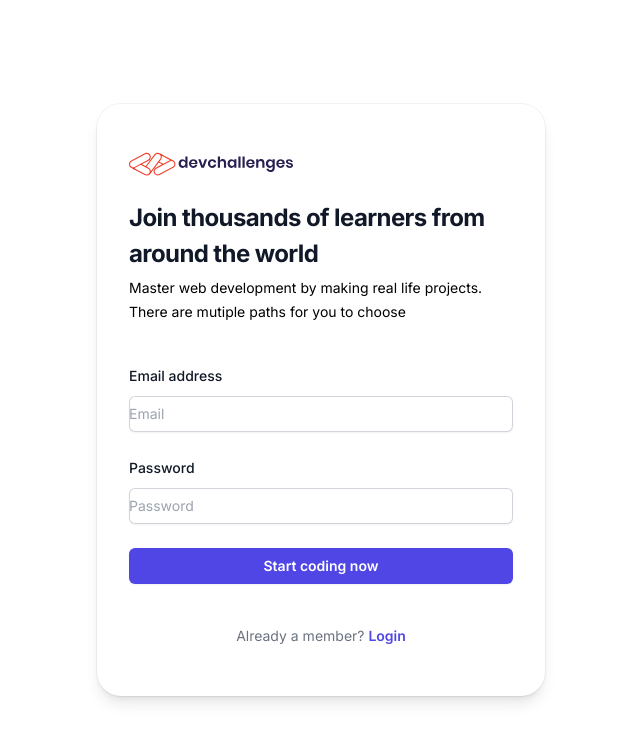
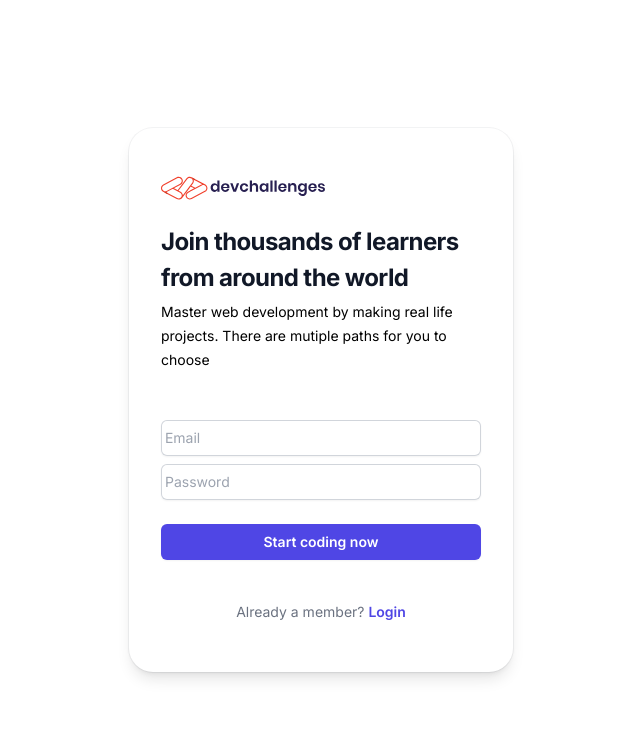
Before and after one commit to carmtsang/authentication-app, a Next.js app: page /register in a window 1280 px wide. Shown: the top 742 px of the page, without its empty margins (319-959 px from the left). Built offline with nearby package versions, Linux system fonts and the light colour scheme.

Commit message:
remove label

```diff
--- a/app/login/page.js
+++ b/app/login/page.js
@@ -1,3 +1,4 @@
+import { FontAwesomeIcon } from "@fortawesome/react-fontawesome";
 import Image from "next/image";
 import Link from "next/link";
 
@@ -8,7 +9,7 @@ const LOGIN = "Login";
 export default function Login() {
   return (
     <main className="h-screen flex items-center justify-center">
-      <div className="w-screen max-w-md flex-auto overflow-hidden rounded-3xl bg-white text-sm leading-6 shadow-lg ring-1 ring-gray-900/5">
+      <div className="w-screen max-w-sm flex-auto overflow-hidden rounded-3xl bg-white text-sm leading-6 shadow-lg ring-1 ring-gray-900/5">
         <div className="flex min-h-full flex-1 flex-col justify-center px-6 py-12 lg:px-8">
           <div className="sm:mx-auto sm:w-full sm:max-w-sm">
             <Image
@@ -18,42 +19,23 @@ export default function Login() {
               alt="devchallenge logo"
               className="h-6 w-auto"
             />
-
             <h2 className="mt-6 text-2xl font-bold leading-9 tracking-tight text-gray-900">
               {LOGIN}
             </h2>
           </div>
-
           <div className="mt-10 sm:mx-auto sm:w-full sm:max-w-sm">
             <form className="space-y-6" action="#" method="POST">
               <div>
-                <label
-                  htmlFor="email"
-                  className="block text-sm font-medium leading-6 text-gray-900"
-                >
-                  Email address
-                </label>
                 <div className="mt-2">
                   <input
                     id="email"
                     name="email"
                     type="email"
                     autoComplete="email"
-                    placeholder="Email"
+                    placeholder=" Email"
                     required
                     className="block w-full rounded-md border-0 py-1.5 text-gray-900 shadow-sm ring-1 ring-inset ring-gray-300 placeholder:text-gray-400 focus:ring-2 focus:ring-inset focus:ring-indigo-600 sm:text-sm sm:leading-6"
                   />
-                </div>
-              </div>
-
-              <div>
-                <div className="flex items-center justify-between">
-                  <label
-                    htmlFor="password"
-                    className="block text-sm font-medium leading-6 text-gray-900"
-                  >
-                    Password
-                  </label>
                 </div>
                 <div className="mt-2">
                   <input
@@ -61,7 +43,7 @@ export default function Login() {
                     name="password"
                     type="password"
                     autoComplete="current-password"
-                    placeholder="Password"
+                    placeholder=" Password"
                     required
                     className="block w-full rounded-md border-0 py-1.5 text-gray-900 shadow-sm ring-1 ring-inset ring-gray-300 placeholder:text-gray-400 focus:ring-2 focus:ring-inset focus:ring-indigo-600 sm:text-sm sm:leading-6"
                   />
--- a/app/register/page.js
+++ b/app/register/page.js
@@ -11,7 +11,7 @@ const REGISTER_BTN = "Start coding now";
 export default function Register() {
   return (
     <main className="h-screen flex items-center justify-center">
-      <div className="w-screen max-w-md flex-auto overflow-hidden rounded-3xl bg-white text-sm leading-6 shadow-lg ring-1 ring-gray-900/5">
+      <div className="w-screen max-w-sm flex-auto overflow-hidden rounded-3xl bg-white text-sm leading-6 shadow-lg ring-1 ring-gray-900/5">
         <div className="flex min-h-full flex-1 flex-col justify-center px-6 py-12 lg:px-8">
           <div className="sm:mx-auto sm:w-full sm:max-w-sm">
             <Image
@@ -29,40 +29,24 @@ export default function Register() {
           <div className="mt-10 sm:mx-auto sm:w-full sm:max-w-sm">
             <form className="space-y-6" action="#" method="POST">
               <div>
-                <label
-                  htmlFor="email"
-                  className="block text-sm font-medium leading-6 text-gray-900"
-                >
-                  Email address
-                </label>
                 <div className="mt-2">
                   <input
                     id="email"
                     name="email"
                     type="email"
-                    placeholder="Email"
+                    placeholder=" Email"
                     autoComplete="email"
                     required
                     className="block w-full rounded-md border-0 py-1.5 text-gray-900 shadow-sm ring-1 ring-inset ring-gray-300 placeholder:text-gray-400 focus:ring-2 focus:ring-inset focus:ring-indigo-600 sm:text-sm sm:leading-6"
                   />
                 </div>
-              </div>
 
-              <div>
-                <div className="flex items-center justify-between">
-                  <label
-                    htmlFor="password"
-                    className="block text-sm font-medium leading-6 text-gray-900"
-                  >
-                    Password
-                  </label>
-                </div>
                 <div className="mt-2">
                   <input
                     id="password"
                     name="password"
                     type="password"
-                    placeholder="Password"
+                    placeholder=" Password"
                     autoComplete="current-password"
                     required
                     className="block w-full rounded-md border-0 py-1.5 text-gray-900 shadow-sm ring-1 ring-inset ring-gray-300 placeholder:text-gray-400 focus:ring-2 focus:ring-inset focus:ring-indigo-600 sm:text-sm sm:leading-6"
```
